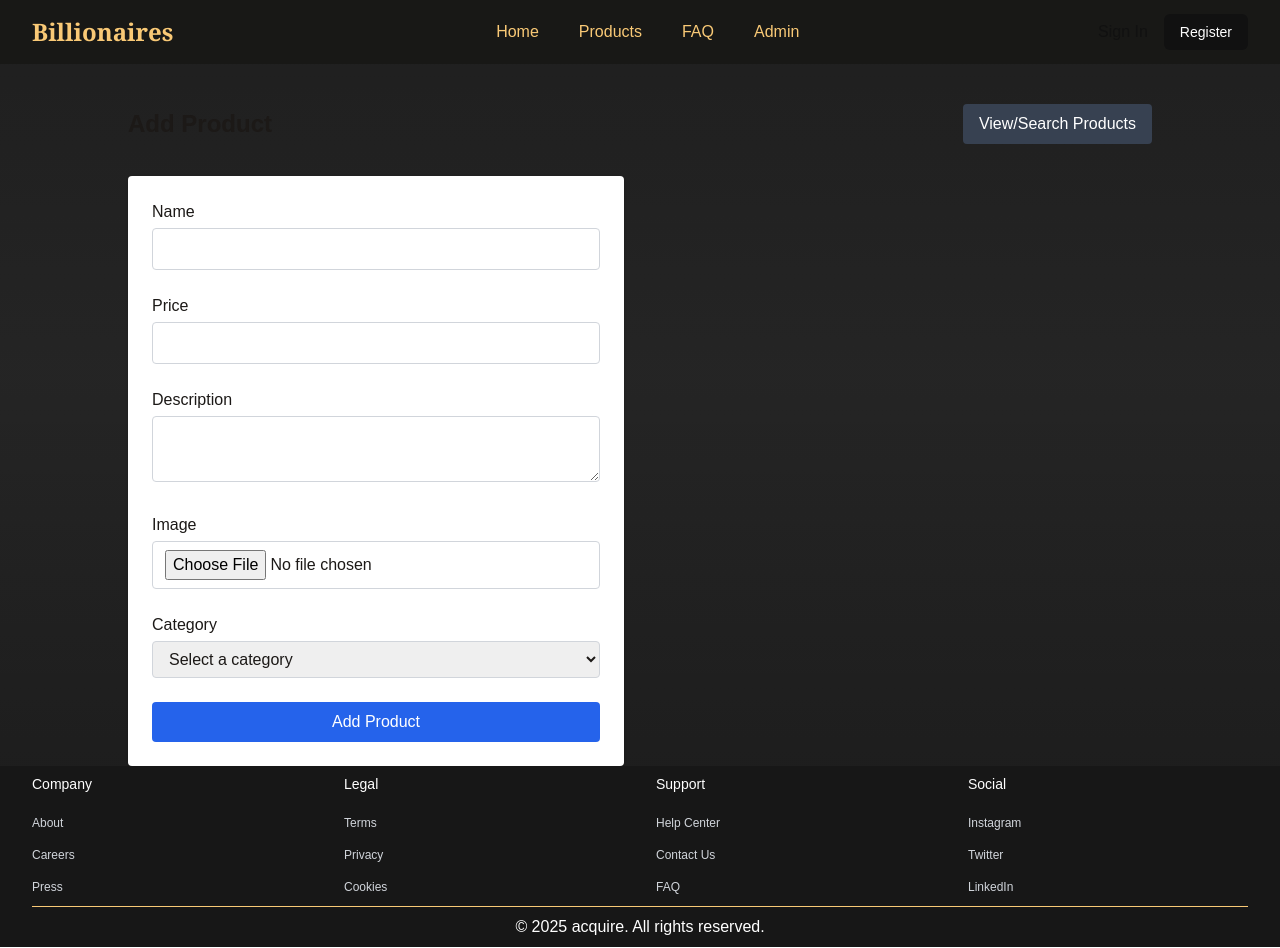
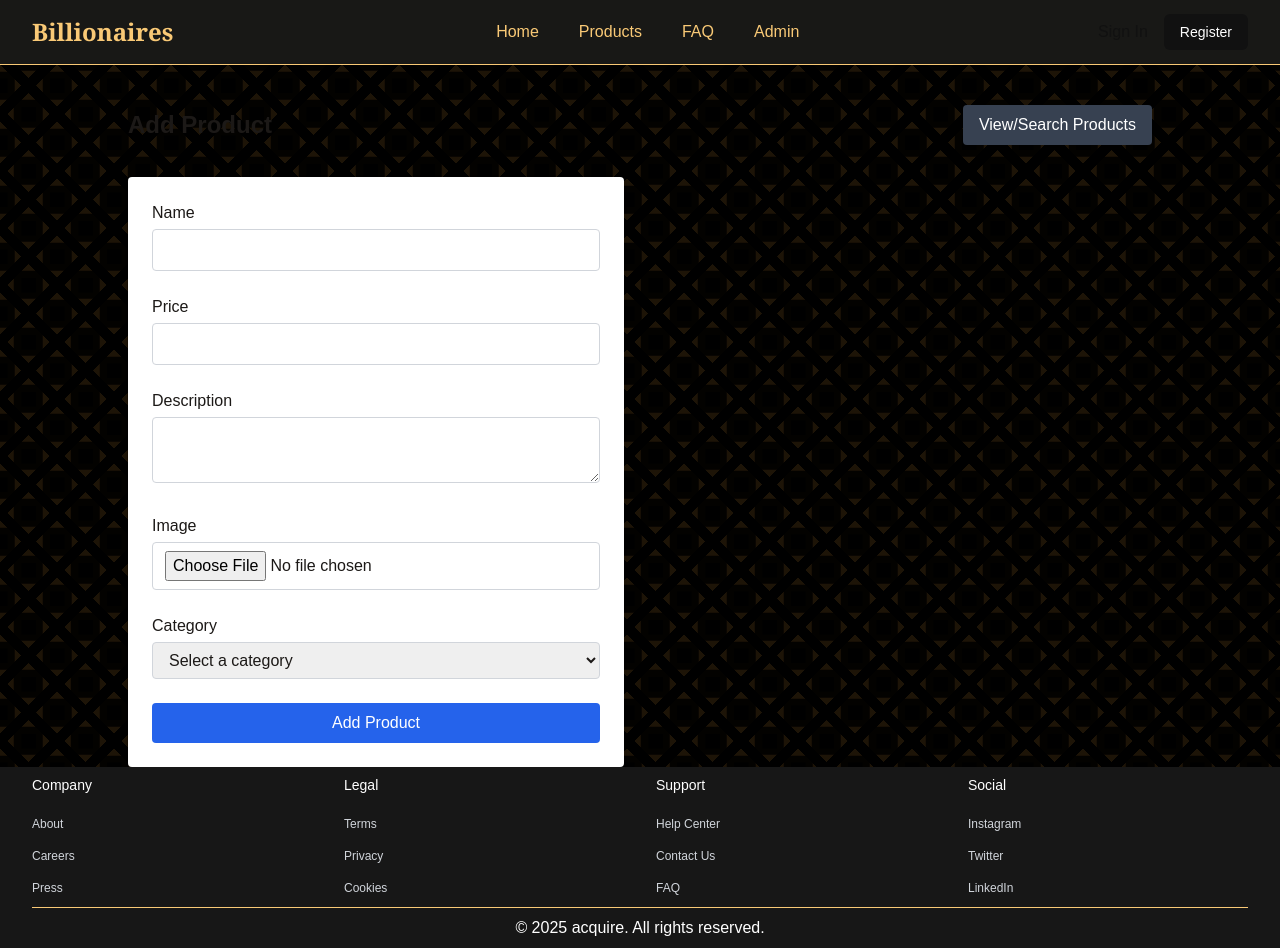
Before and after one commit to victordupreez0/Code_Blooded_DV200_S1SA2_Ecommerce_App, a React (Vite) app in the folder frontend/: page /postLogin in a window 1280 px wide. Built offline with nearby package versions, Linux system fonts and the light colour scheme.

Commit message:
ADDED TEXTURE

```diff
--- a/frontend/src/components/Navbar.tsx
+++ b/frontend/src/components/Navbar.tsx
@@ -29,7 +29,7 @@ const Navbar: React.FC = () => {
   };
 
   return (
-    <nav className="bg-[#181816]/100 border-luxury-brown-light sticky top-0 z-50">
+    <nav className="bg-[#181816]/100 border-b border-luxury-brown-light sticky top-0 z-50">
       <div className="max-w-7xl mx-auto px-4 sm:px-6 lg:px-8">
         <div className="flex justify-between h-16">
           <div className="flex items-center">
--- a/frontend/src/components/styling/main.css
+++ b/frontend/src/components/styling/main.css
@@ -8,6 +8,7 @@
 .product-card:hover{
   outline: none !important;
   scale: 1.02;
+  box-shadow: 0 0px 30px rgba(255, 140, 0, 0.489);
 }
 
 .product-card:hover,
--- a/frontend/src/index.css
+++ b/frontend/src/index.css
@@ -50,8 +50,21 @@
     @apply border-border;
   }
 
+
   body {
-  background: linear-gradient(to bottom, #2b2b2b 0%, #343434 40%, #1C1C1C 150%), linear-gradient(to top, rgba(52, 52, 52, 0.4) 0%, rgba(0,0,0,0.25) 200%);
+      --s: 57px; /* control the size*/
+  --c1: #000000;
+  --c2: #1d1407;
+
+  --_l:#0000 43.75%,var(--c1) 0 56.25%,#0000 0;
+  background:
+    conic-gradient(#0000 75%,var(--c1) 0)
+     calc(var(--s)/-8) calc(var(--s)/-8)/calc(var(--s)/2) calc(var(--s)/2),
+    repeating-conic-gradient(var(--c2) 0 25%,#0000 0 50%)
+     calc(var(--s)/-4) calc(var(--s)/-4)/var(--s) var(--s),
+    linear-gradient(-45deg,var(--_l))0 0/var(--s) var(--s),
+    linear-gradient( 45deg,var(--_l))0 0/var(--s) var(--s) var(--c2);
+  /* background: linear-gradient(to bottom, #2b2b2b 0%, #343434 40%, #1C1C1C 150%), linear-gradient(to top, rgba(52, 52, 52, 0.4) 0%, rgba(0,0,0,0.25) 200%); */
  background-blend-mode: multiply;
  background-blend-mode: multiply;
     color: hsl(var(--foreground));
--- a/frontend/src/pages/browseProducts.tsx
+++ b/frontend/src/pages/browseProducts.tsx
@@ -78,7 +78,7 @@ const BrowseProducts: React.FC = () => {
               {filteredProducts.map((product: Product) => (
                 <div
                   key={product._id}
-                  className="product-card bg-neutral-900/50 rounded shadow-md p-4 flex flex-col cursor-pointer group"
+                  className="product-card bg-neutral-900/50 backdrop-blur-sm rounded shadow-md p-4 flex flex-col cursor-pointer group"
                   onClick={() => {
                     setSelectedProduct(product);
                     setShowCommentModal(true);
```
